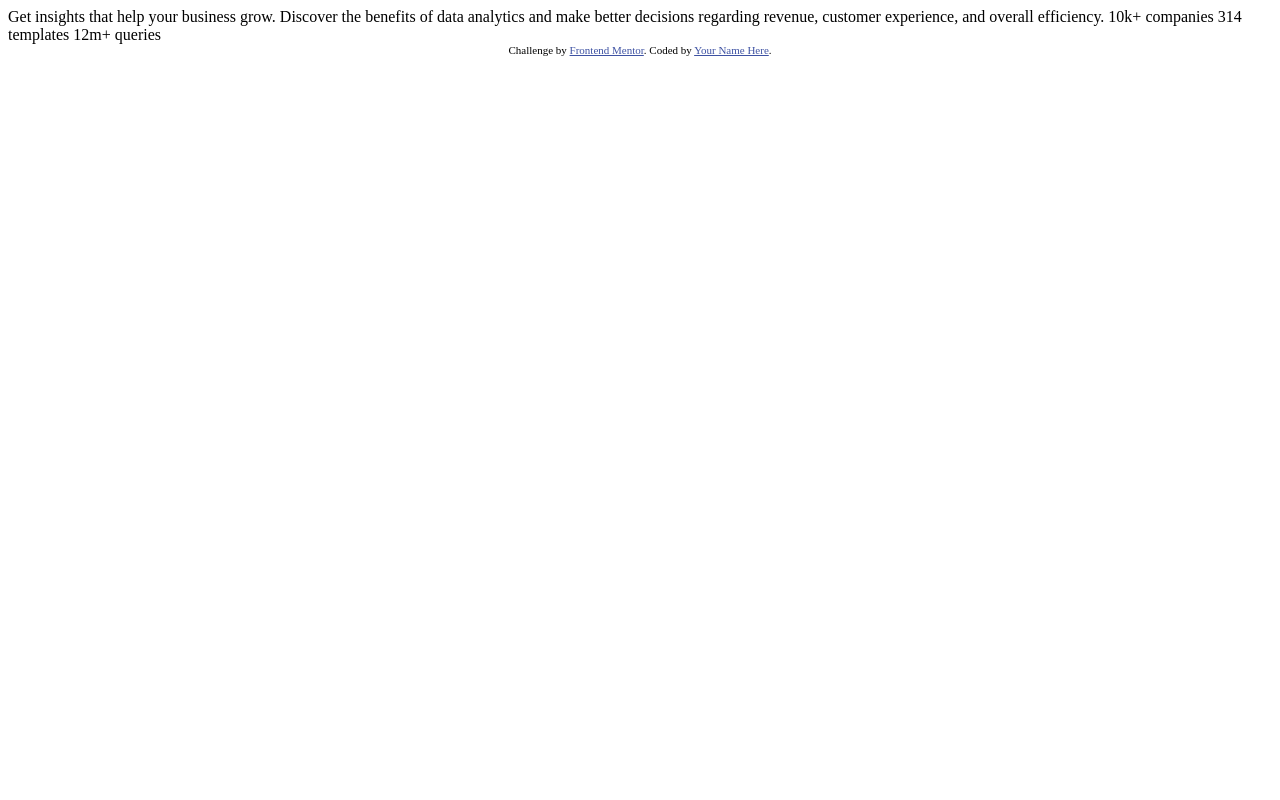
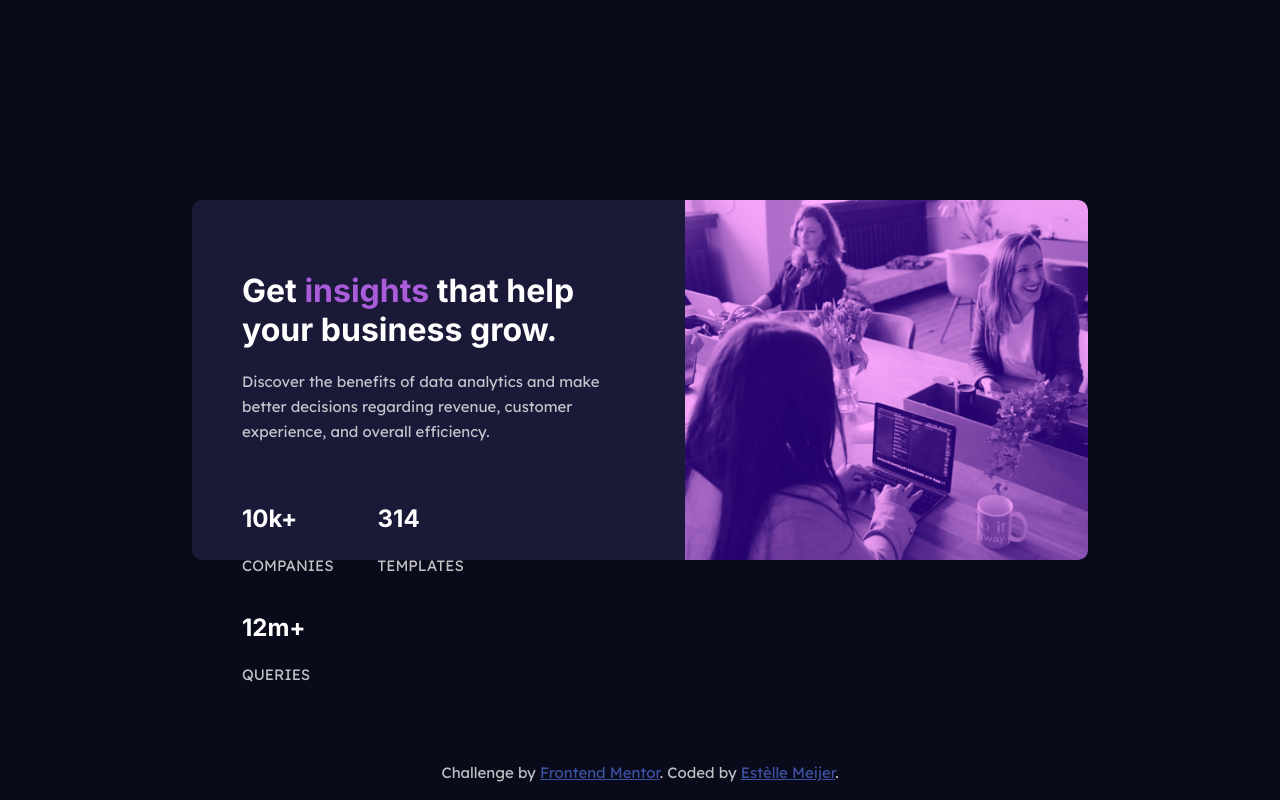
Before and after one commit to meijerestelle/stats-preview-card-component-main, a plain HTML site: page index.html in a window 1280 px wide. Drawn offline with Linux system fonts and the light colour scheme.

Commit message:
Finished challenge, put online for feedback on FrontendMentor.

```diff
--- a/index.html
+++ b/index.html
@@ -4,30 +4,43 @@
   <meta charset="UTF-8">
   <meta name="viewport" content="width=device-width, initial-scale=1.0"> <!-- displays site properly based on user's device -->
 
+  <link rel="stylesheet" href="styles.css">
   <link rel="icon" type="image/png" sizes="32x32" href="./images/favicon-32x32.png">
-
   <title>Frontend Mentor | Stats preview card component</title>
-
-  <!-- Feel free to remove these styles or customise in your own stylesheet 👍 -->
-  <style>
-    .attribution { font-size: 11px; text-align: center; }
-    .attribution a { color: hsl(228, 45%, 44%); }
-  </style>
 </head>
 <body>
+  <div id="card">
+    <div id="card-text">
+      <h1 id="title">Get <span id="purple-text">insights</span> that help your business grow.</h1>
 
-  Get insights that help your business grow.
+      <p class="paragraph">Discover the benefits of data analytics and make better
+        decisions regarding revenue, customer experience, and overall efficiency.
+      </p>
 
-  Discover the benefits of data analytics and make better decisions regarding revenue, customer
-  experience, and overall efficiency.
+      <div id="stats">
+        <div class="info">
+          <h2 class="stats-heading">10k+</h2>
+          <p class="stats-text">companies</p>
+        </div>
 
-  10k+ companies
-  314 templates
-  12m+ queries
+        <div class="info">
+          <h2 class="stats-heading">314</h2>
+          <p class="stats-text">templates</p>
+        </div>
+
+        <div class="info">
+          <h2 class="stats-heading">12m+</h2>
+          <p class="stats-text">queries</p>
+        </div>
+      </div>
+    </div>
+
+    <div id="card-img"></div>
+  </div>
 
   <div class="attribution">
-    Challenge by <a href="https://www.frontendmentor.io?ref=challenge" target="_blank">Frontend Mentor</a>.
-    Coded by <a href="#">Your Name Here</a>.
+    <p>Challenge by <a href="https://www.frontendmentor.io?ref=challenge" target="_blank">Frontend Mentor</a>.
+    Coded by <a href="https://www.linkedin.com/in/est%C3%A8lle-meijer/" target="_blank">Estèlle Meijer</a>.</p>
   </div>
 </body>
 </html>
--- /dev/null
+++ b/styles.css
@@ -0,0 +1,87 @@
+@import url('https://fonts.googleapis.com/css2?family=Inter:wght@400;700&display=swap');
+@import url('https://fonts.googleapis.com/css2?family=Inter:wght@400;700&family=Lexend+Deca&display=swap');
+
+body {
+    background-color: hsl(233, 47%, 7%);
+}
+
+#card {
+    position: absolute;
+    left: 15%;
+    top: 25vh;
+    height: calc(45vh);
+    width: 70%;
+    background-color: hsl(244, 38%, 16%);
+    border-radius: 10px;
+    vertical-align: middle;
+    margin: auto;
+}
+
+#card-text {
+    width: 40%;
+    margin: 50px;
+    display: inline-block;
+}
+
+#card-img {
+    width: 45%;
+    background-image: url('images/image-header-desktop.jpg');
+    background-size: cover;
+    background-color: hsla(277, 49%, 53%, 0.8);
+    background-blend-mode: overlay;
+    border-radius: 0 10px 10px 0;
+    display: block;
+    float: right;
+    height: 100%;
+}
+
+h1 {
+    color: hsl(0, 0%, 100%);
+    font-family: 'Inter';
+    margin-bottom: 20px;
+}
+
+h2 {
+    font-family: 'Inter';
+}
+
+p {
+    font-family: 'Lexend Deca';
+    color: hsla(0, 0%, 100%, 0.75);
+    font-size: 15px;
+    line-height: 25px;
+}
+
+.paragraph {
+    font-weight: 400;
+    margin-bottom: 40px;
+}
+
+#purple-text {
+    color: hsl(277, 64%, 61%);
+}
+
+.info {
+    display: inline-block;
+    margin-right: 40px;
+}
+
+.stats-heading {
+    color: hsl(0, 0%, 100%);
+}
+
+.stats-text {
+    text-transform: uppercase;
+}
+
+.attribution {
+    position: absolute;
+    bottom: 0;
+    left: 50%;
+    transform: translate(-50%);
+    font-size: 11px; text-align: center;
+}
+
+.attribution a {
+    color: hsl(228, 45%, 44%);
+}
```
